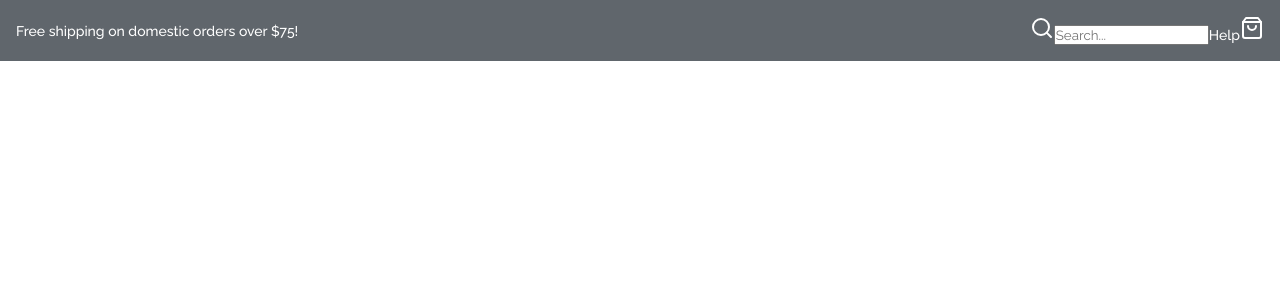
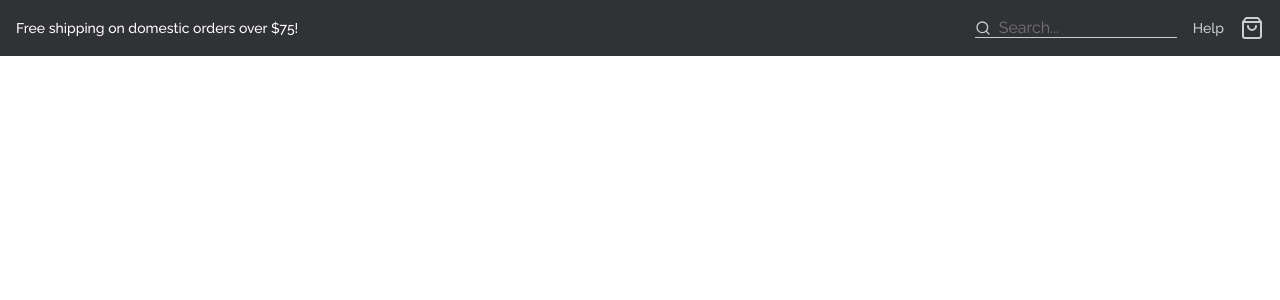
Before and after one commit to edulange/css-josh, a React (Vite) app in the folder sole-and-ankle/: page / in a window 1280 px wide. Shown: the top 300 px of the page. Built offline with nearby package versions, Linux system fonts and the light colour scheme.

Commit message:
SuperHeader

```diff
--- a/sole-and-ankle/src/components/Superheader/Superheader.jsx
+++ b/sole-and-ankle/src/components/Superheader/Superheader.jsx
@@ -2,7 +2,7 @@ import styled from 'styled-components'
 import { Search, ShoppingBag } from 'react-feather'
 
 const Section = styled.section`
-	background-color: ${(props) => props.theme['gray-700']};
+	background-color: ${(props) => props.theme['gray-900']};
 	font-weight: 500;
 	font-size: 14px;
 	color: ${(props) => props.theme.white};
@@ -12,16 +12,43 @@ const Section = styled.section`
 	padding: 16px;
 `
 
+const SearchDiv = styled.div`
+	display: flex;
+	align-items: center;
+	gap: 8px;
+	border-bottom: 1px solid ${(props) => props.theme['gray-300']};
+
+	.icon {
+		width: 16px;
+		height: 16px;
+	}
+
+	input {
+		font-size: 16px;
+		background-color: transparent;
+		border: none;
+	}
+`
+
+const Div = styled.div`
+	display: flex;
+	align-items: center;
+	gap: 16px;
+	color: ${props => props.theme['gray-300']};
+`
+
 const Superheader = () => {
 	return (
 		<Section>
 			<p>Free shipping on domestic orders over $75!</p>
-			<div>
-                <Search />
+			<Div>
+				<SearchDiv>
+					<Search className='icon'/>
 					<input type='text' placeholder='Search...' />
+				</SearchDiv>
 				<span>Help</span>
-                <ShoppingBag  />
-			</div>
+				<ShoppingBag />
+			</Div>
 		</Section>
 	)
 }
```
Lines whose indentation alone changed are shown as unchanged.
